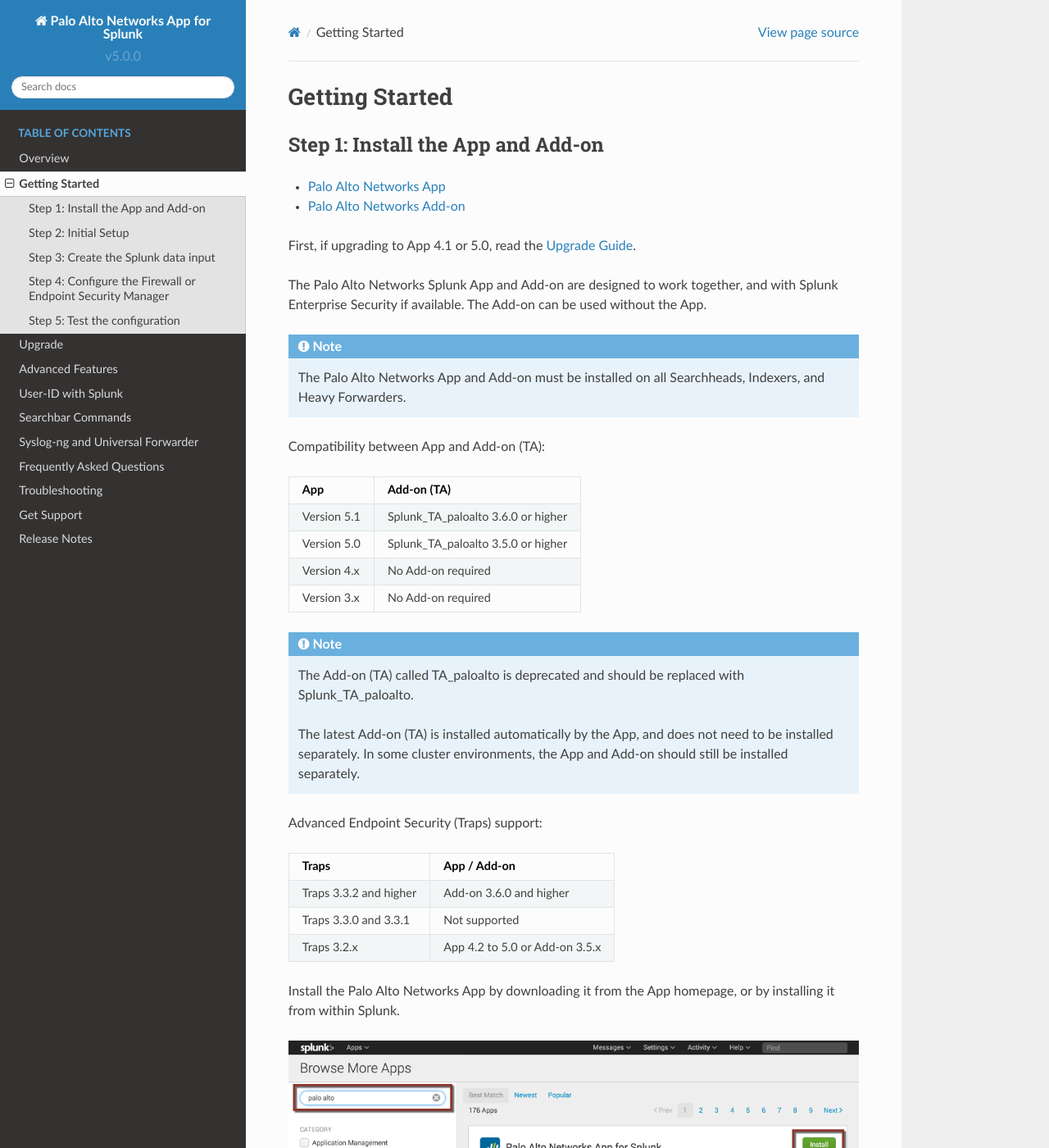
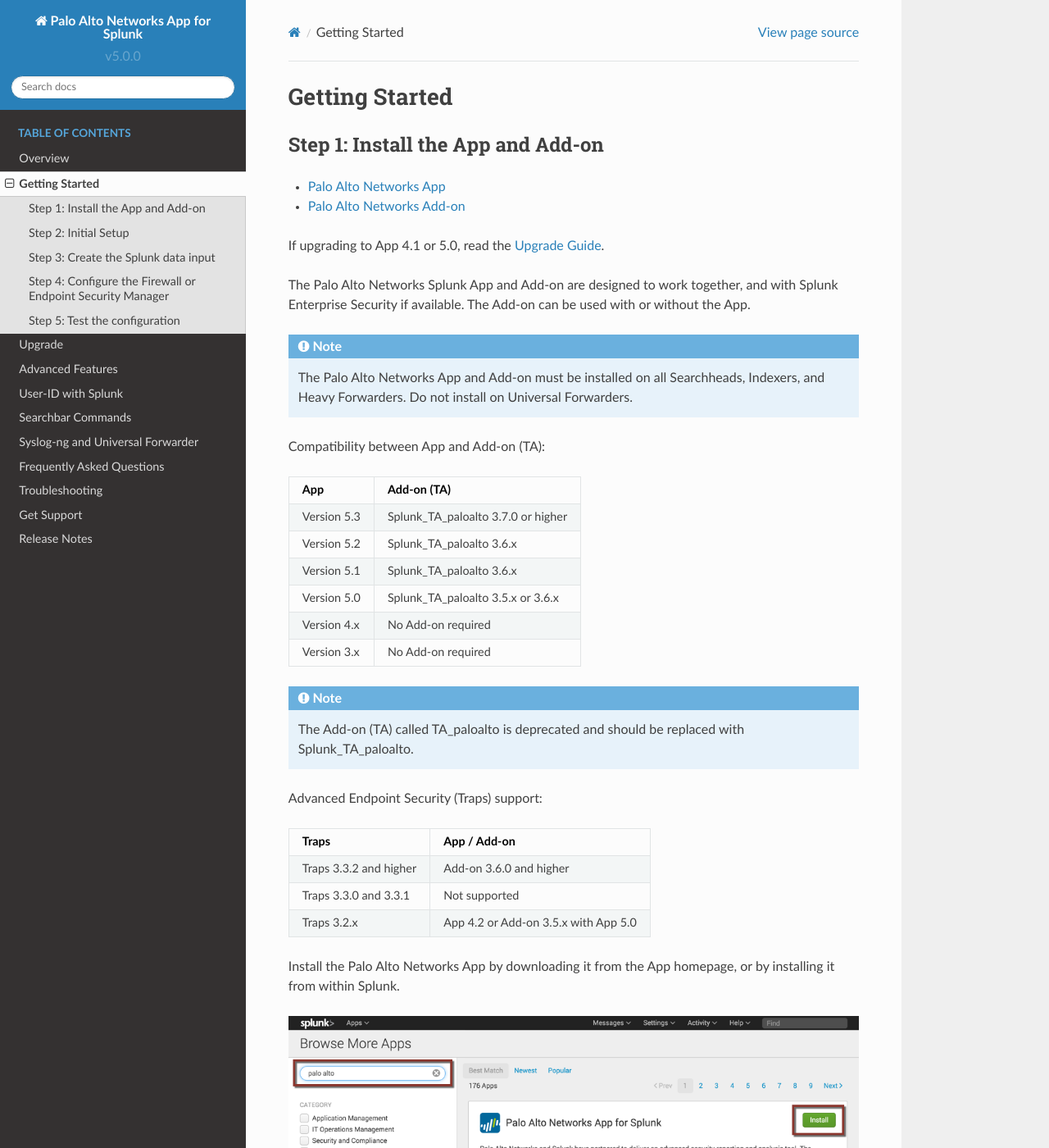
Before and after one commit to PaloAltoNetworks/pan-os-python, a Sphinx documentation site: the page built from docs/getting_started.rst, in a window 1280 px wide and 1400 px high. Shown: the whole window at 82% size. Built offline with Sphinx 7.4.7 and the Read the Docs theme 2.0.0, drawn with Linux system fonts in a browser that asks for light colours; some of the changed text lies outside the part shown.

Commit message:
Update Getting Started guide with AR info and App 5.3/Add-on 3.7 info

```diff
--- a/docs/commands.rst
+++ b/docs/commands.rst
@@ -149,6 +149,8 @@
    Dynamic Address Group in the security policy.  This delay is intentional to
    prevent accidental DoS scenarios.
 
+.. _pancontentpack:
+
 pancontentpack
 --------------
 
@@ -160,6 +162,8 @@
 
 Legacy commands
 ---------------
+
+.. _panblock:
 
 panblock
 ~~~~~~~~
--- a/docs/getting_started.rst
+++ b/docs/getting_started.rst
@@ -9,23 +9,28 @@
 * `Palo Alto Networks App <https://splunkbase.splunk.com/app/491>`_
 * `Palo Alto Networks Add-on <https://splunkbase.splunk.com/app/2757>`_
 
-First, if upgrading to App 4.1 or 5.0, read the :ref:`Upgrade Guide <upgrade>`.
+If upgrading to App 4.1 or 5.0, read the :ref:`Upgrade Guide <upgrade>`.
 
 The Palo Alto Networks Splunk App and Add-on are designed to work together,
 and with Splunk Enterprise Security if available. The Add-on can be used
-without the App.
+with or without the App.
 
 .. note:: The Palo Alto Networks App and Add-on must be installed on all
-   Searchheads, Indexers, and Heavy Forwarders.
+   Searchheads, Indexers, and Heavy Forwarders. Do not install on
+   Universal Forwarders.
 
 Compatibility between App and Add-on (TA):
 
 +---------------+--------------------------------------+
 | App           | Add-on (TA)                          |
 +===============+======================================+
-| Version 5.1   | Splunk_TA_paloalto 3.6.0 or higher   |
+| Version 5.3   | Splunk_TA_paloalto 3.7.0 or higher   |
 +---------------+--------------------------------------+
-| Version 5.0   | Splunk_TA_paloalto 3.5.0 or higher   |
+| Version 5.2   | Splunk_TA_paloalto 3.6.x             |
++---------------+--------------------------------------+
+| Version 5.1   | Splunk_TA_paloalto 3.6.x             |
++---------------+--------------------------------------+
+| Version 5.0   | Splunk_TA_paloalto 3.5.x or 3.6.x    |
 +---------------+--------------------------------------+
 | Version 4.x   | No Add-on required                   |
 +---------------+--------------------------------------+
@@ -34,10 +39,6 @@
 
 .. note:: The Add-on (TA) called TA_paloalto is deprecated and should be
    replaced with Splunk_TA_paloalto.
-
-   The latest Add-on (TA) is installed automatically by the App, and does
-   not need to be installed separately. In some cluster environments, the
-   App and Add-on should still be installed separately.
 
 Advanced Endpoint Security (Traps) support:
 
@@ -48,7 +49,7 @@
 +------------------------+--------------------------------------+
 | Traps 3.3.0 and 3.3.1  | Not supported                        |
 +------------------------+--------------------------------------+
-| Traps 3.2.x            | App 4.2 to 5.0 or Add-on 3.5.x       |
+| Traps 3.2.x            | App 4.2 or Add-on 3.5.x with App 5.0 |
 +------------------------+--------------------------------------+
 
 Install the Palo Alto Networks App by downloading it from the App homepage,
@@ -56,21 +57,31 @@
 
 .. figure:: _static/download_app.png
 
-   Downloading the App from within Splunk Enterprise. You don't need to
-   download the Add-on; it comes bundled with the App.
+   Downloading the App and Add-on from within Splunk Enterprise.
+
+.. note:: In a **single node** environment, the latest Add-on (TA) is installed
+   automatically by the App, and does not need to be installed
+   separately. In **clustered** environments, the App and Add-on should
+   be installed separately. Both can be installed by a deployment server.
 
 .. _initialsetup:
 
 Step 2: Initial Setup
 ---------------------
 
-.. note:: Skip this step if using the Add-on without the App
+To use Adaptive Response, modular alerts/actions, or the custom searchbar commands,
+please configure the Add-on using the set up screen.
 
-.. figure:: _static/setup_start.png
-   :figwidth: 70%
 
-   The first time you run the App, you are prompted to complete the initial
-   setup.
+To configure when the App is installed, navigate to the App, click the
+**Palo Alto Networks** menu in the top left of the App, and
+click **Configuration**.
+
+To configure when the App is not installed, navigate to the Splunk App Manager.
+Find the Add-on (Palo Alto Networks Add-on for Splunk) in the list and on the
+right side click **Set up**.
+
+.. image:: _static/to_setup.png
 
 .. image:: _static/setup.png
 
@@ -85,8 +96,11 @@
 * :ref:`contentpack`
 
 Optionally, you can create a user for Splunk on the firewall or Panorama,
-and reduce the user's role to just what is required. The App needs
-**User-ID Agent** permissions in the **XML API** tab.
+and reduce the user's role to just what is required. To use :ref:`pantag`,
+:ref:`panuserupdate`, or any the Dynamic Address Group Adaptive Response action,
+the firewall admin must have **User-ID Agent** permissions in the **XML API** tab.
+To use :ref:`pancontentpack`, the firewall admin must have **Configuration**
+permissions in the **XML API** tab.
 
 .. figure:: _static/admin_role.png
    :figwidth: 75%
@@ -116,25 +130,26 @@
 
 Syslogs are sent to Splunk using the following protocols:
 
-========================   ================
-Product                    Syslog Protocols
-========================   ================
-Next generation Firewall   UDP, TCP, or SSL
-Panorama                   UDP, TCP, or SSL
-Traps Endpoint Security    UDP
-========================   ================
+==============================  ================
+Product                         Syslog Protocols
+==============================  ================
+Next generation Firewall        UDP, TCP, or SSL
+Panorama                        UDP, TCP, or SSL
+Traps Endpoint Security >= 3.3  UDP, TCP, or SSL
+Traps Endpoint Security 3.2     UDP
+==============================  ================
 
 Use the GUI to create a Data Input, or create it in inputs.conf. This
 document will explain how to create the Data Input using inputs.conf.
 
 First, create the inputs.conf in the correct directory for your version:
 
-=========== =====================================================================
-App version inputs.conf location
-=========== =====================================================================
-5.x         $SPLUNK_HOME/etc/apps/Splunk_TA_paloalto/local/inputs.conf
-3.x or 4.x  $SPLUNK_HOME/etc/apps/SplunkforPaloAltoNetworks/local/inputs.conf
-=========== =====================================================================
+=============  =====================================================================
+App version    inputs.conf location
+=============  =====================================================================
+5.x w/ Add-on  $SPLUNK_HOME/etc/apps/Splunk_TA_paloalto/local/inputs.conf
+3.x or 4.x     $SPLUNK_HOME/etc/apps/SplunkforPaloAltoNetworks/local/inputs.conf
+=============  =====================================================================
 
 .. note:: The ``local`` directory is not created during installation, so you
    may need to create it.
```
Also changed, not shown: docs/_static/setup.png, docs/_static/setup_start.png (deleted), docs/_static/to_setup.png (added).
